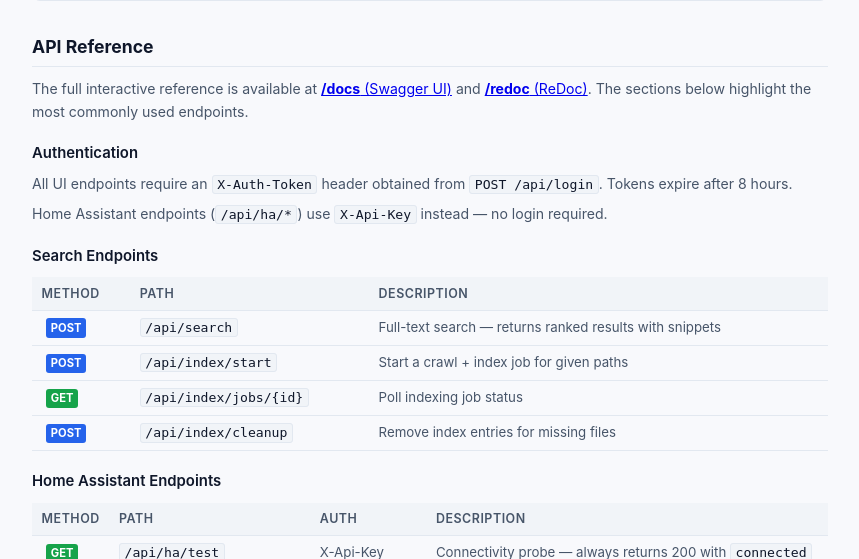
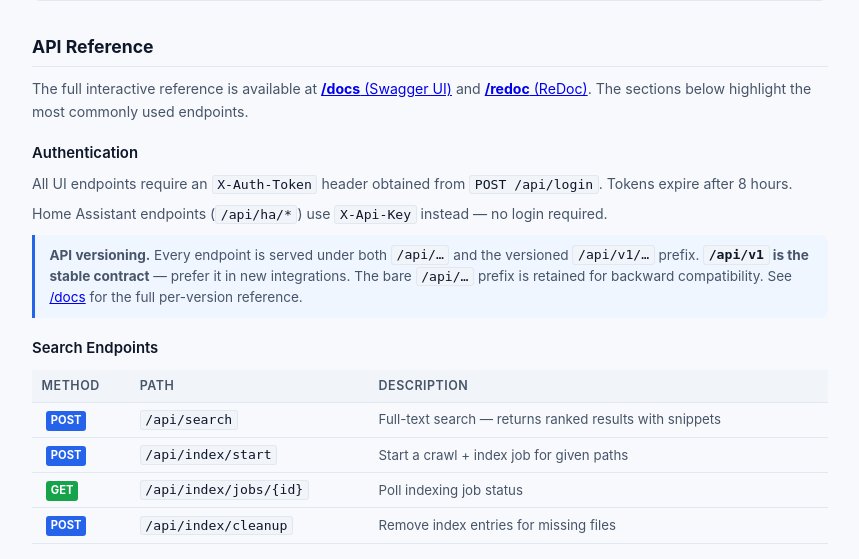
Before and after one commit to harpf/Seekr, a FastAPI app: page /wiki in a window 1280 px wide. Shown: the part 3745-4304 px from the top of the page, without its empty margins (332-1191 px from the left). Run offline with FastAPI, Linux system fonts and the light colour scheme.

Commit message:
feat(api): version routes under /api/v1 and polish OpenAPI contract
Serve every /api/* endpoint additionally under /api/v1/* via an ASGI
scope-rewrite middleware (no route duplication, no redirect). Mirror /api/*
paths into /api/v1/* in the OpenAPI schema, flag legacy paths as
deprecated-prefix, tag a few routes, and document /api/v1 as the stable
contract in the wiki. Backward compatible: /api/* paths unchanged.

Co-Authored-By: Claude Opus 4.8 (1M context) <noreply@anthropic.com>

```diff
--- a/document_search/app.py
+++ b/document_search/app.py
@@ -27,6 +27,7 @@ except ImportError:
     _psutil = None  # type: ignore[assignment]
 
 from fastapi import FastAPI, File, Form, Header, HTTPException, UploadFile
+from fastapi.openapi.utils import get_openapi
 from fastapi.responses import FileResponse, HTMLResponse
 from fastapi.staticfiles import StaticFiles
 from fastapi.templating import Jinja2Templates
@@ -99,6 +100,13 @@ _update_job: dict = {"status": "idle"}
 _BLOCKED_EXACT = {"/", "/proc", "/sys", "/dev"}
 _BLOCKED_PREFIXES = ("/proc/", "/sys/", "/dev/")
 
+# REST API versioning. Every /api/* route is also served under /api/v1/* via an
+# ASGI scope-rewrite middleware (no route duplication). /api/v1 is the stable
+# contract; the bare /api prefix is kept for backward compatibility.
+API_VERSION = "v1"
+_API_PREFIX = "/api"
+_API_V1_PREFIX = "/api/v1"
+
 
 def _check_api_key(key: str | None) -> bool:
     """Constant-time comparison to prevent timing attacks on the API key."""
@@ -324,6 +332,7 @@ def _recommend_tier(available_ram_gb: float) -> dict:
 
 _OPENAPI_TAGS = [
     {"name": "auth",   "description": "Login and session"},
+    {"name": "documents", "description": "Document marks, tags, and reindexing"},
     {"name": "search", "description": "Full-text document search"},
     {"name": "index",  "description": "Crawl and indexing jobs"},
     {"name": "ha",     "description": "Home Assistant integration — authenticate with `X-Api-Key` header"},
@@ -855,6 +864,32 @@ def create_app(db_path: str = "./document_index.db") -> FastAPI:
 
     app.add_middleware(_PrometheusMiddleware)
 
+    # ── API versioning (scope rewrite) ─────────────────────────────────
+    class _VersionRewrite:
+        """Raw-ASGI middleware: serve every /api/* route ALSO under /api/v1/*.
+
+        Rewrites an incoming /api/v1/... request path to /api/... in-place on a
+        copied scope BEFORE routing and BEFORE the metrics middleware reads the
+        route label. Registered LAST (so it is the OUTERMOST middleware and runs
+        FIRST). No route duplication, no redirect — the bare /api/* paths are
+        unchanged and remain backward compatible.
+        """
+
+        def __init__(self, app):
+            self.app = app
+
+        async def __call__(self, scope, receive, send):
+            if scope["type"] == "http":
+                path = scope.get("path", "")
+                if path == _API_V1_PREFIX or path.startswith(_API_V1_PREFIX + "/"):
+                    scope = dict(scope)
+                    new_path = _API_PREFIX + path[len(_API_V1_PREFIX):]
+                    scope["path"] = new_path
+                    scope["raw_path"] = new_path.encode("latin-1")
+            await self.app(scope, receive, send)
+
+    app.add_middleware(_VersionRewrite)
+
     # ── Auth helpers ───────────────────────────────────────────────────
     def _evict_stale_failures(now: float) -> None:
         """Drop IP keys whose failures have all aged out, and enforce a cap."""
@@ -1009,7 +1044,7 @@ def create_app(db_path: str = "./document_index.db") -> FastAPI:
         )
         return {"status": "saved", "path": str(config_path)}
 
-    @app.post("/api/login")
+    @app.post("/api/login", tags=["auth"])
     def api_login(req: LoginRequest, request: Request):
         ip = request.client.host if request.client else "unknown"
         _check_rate_limit(ip)
@@ -1025,7 +1060,7 @@ def create_app(db_path: str = "./document_index.db") -> FastAPI:
         sessions[token] = (user["id"], time.time(), role)
         return {"token": token, "username": user["username"], "role": role}
 
-    @app.get("/api/me")
+    @app.get("/api/me", tags=["auth"])
     def api_me(x_auth_token: str | None = Header(default=None)):
         if not x_auth_token or x_auth_token not in sessions:
             raise HTTPException(status_code=401, detail="Unauthorized")
@@ -1044,7 +1079,7 @@ def create_app(db_path: str = "./document_index.db") -> FastAPI:
             "preferences": db.get_preferences(user_id),
         }
 
-    @app.post("/api/documents/mark")
+    @app.post("/api/documents/mark", tags=["documents"])
     def api_mark(req: MarkRequest, x_auth_token: str | None = Header(default=None)):
         user_id = require_user(x_auth_token)
         db = store()
@@ -1055,7 +1090,7 @@ def create_app(db_path: str = "./document_index.db") -> FastAPI:
         db.set_mark(user_id, req.document_id, req.is_marked)
         return {"status": "ok"}
 
-    @app.post("/api/documents/tags")
+    @app.post("/api/documents/tags", tags=["documents"])
     def api_tags(req: TagsRequest, x_auth_token: str | None = Header(default=None)):
         user_id = require_user(x_auth_token)
         db = store()
@@ -1066,7 +1101,7 @@ def create_app(db_path: str = "./document_index.db") -> FastAPI:
         db.set_tags(user_id, req.document_id, req.tags)
         return {"status": "ok"}
 
-    @app.get("/api/tags")
+    @app.get("/api/tags", tags=["documents"])
     def api_list_tags(x_auth_token: str | None = Header(default=None)):
         user_id = require_user(x_auth_token)
         db = store()
@@ -1087,7 +1122,7 @@ def create_app(db_path: str = "./document_index.db") -> FastAPI:
         update = req.model_dump(exclude_none=True)
         return db.set_preferences(user_id, update)
 
-    @app.post("/api/documents/{document_id}/reindex")
+    @app.post("/api/documents/{document_id}/reindex", tags=["documents"])
     def api_reindex_document(document_id: int, request: Request, x_auth_token: str | None = Header(default=None)):
         user_id = require_user(x_auth_token)
         db = store()
@@ -2894,6 +2929,50 @@ def create_app(db_path: str = "./document_index.db") -> FastAPI:
         )
         return FileResponse(p)
 
+    # ── Custom OpenAPI: mirror /api/* into /api/v1/* ───────────────────
+    _VERSIONING_NOTE = (
+        "\n\n**API versioning.** Every `/api/*` endpoint is also served under "
+        "`/api/v1/*`. `/api/v1` is the stable contract — prefer it. The bare "
+        "`/api/*` prefix is retained for backward compatibility."
+    )
+
+    def _custom_openapi() -> dict:
+        if app.openapi_schema:
+            return app.openapi_schema
+        schema = get_openapi(
+            title=app.title,
+            version=app.version,
+            description=(app.description or "") + _VERSIONING_NOTE,
+            routes=app.routes,
+            tags=app.openapi_tags,
+        )
+        deprecation_note = (
+            "\n\n**Deprecated path prefix.** Prefer `/api/v1/...` — the bare "
+            "`/api/...` prefix is retained only for backward compatibility."
+        )
+        paths = schema.get("paths", {})
+        mirrored: dict = {}
+        for path, item in paths.items():
+            if not path.startswith(_API_PREFIX + "/") and path != _API_PREFIX:
+                continue
+            v1_path = _API_V1_PREFIX + path[len(_API_PREFIX):]
+            # Deep-copy the path item so v1 ops are independent of legacy ops.
+            v1_item = json.loads(json.dumps(item))
+            for _method, op in v1_item.items():
+                if isinstance(op, dict) and "operationId" in op:
+                    op["operationId"] = f"{op['operationId']}_v1"
+            mirrored[v1_path] = v1_item
+            # Append the deprecation note to the LEGACY op (in place, AFTER the
+            # deep copy, so it never leaks into the v1 mirror).
+            for _method, op in item.items():
+                if isinstance(op, dict) and "responses" in op:
+                    op["description"] = (op.get("description") or "") + deprecation_note
+        paths.update(mirrored)
+        app.openapi_schema = schema
+        return schema
+
+    app.openapi = _custom_openapi
+
     return app
 
 
--- a/document_search/web/templates/wiki.html
+++ b/document_search/web/templates/wiki.html
@@ -27,6 +27,7 @@
     .wiki-content td { padding:.4rem .6rem; border-bottom:1px solid var(--b-lo); color:var(--txt-2); vertical-align:top; }
     .wiki-content .callout { background:var(--blue-a); border-left:3px solid var(--blue); border-radius:0 8px 8px 0; padding:.6rem .9rem; margin:.6rem 0; font-size:.85rem; color:var(--txt-2); }
     .wiki-content .callout.warn { background:#fef9c3; border-left-color:var(--amber); }
+    .wiki-content .wiki-note { background:var(--blue-a); border-left:3px solid var(--blue); border-radius:0 8px 8px 0; padding:.6rem .9rem; margin:.6rem 0; font-size:.85rem; color:var(--txt-2); }
     .wiki-section { scroll-margin-top:1rem; }
     .wiki-badge { display:inline-block; background:var(--blue); color:#fff; font-size:.7rem; font-weight:700; border-radius:3px; padding:.1em .4em; vertical-align:middle; margin-left:.3rem; }
     .wiki-badge.get  { background:#16a34a; }
@@ -244,6 +245,9 @@
             <h3 id="api-auth">Authentication</h3>
             <p>All UI endpoints require an <code>X-Auth-Token</code> header obtained from <code>POST /api/login</code>. Tokens expire after 8 hours.</p>
             <p>Home Assistant endpoints (<code>/api/ha/*</code>) use <code>X-Api-Key</code> instead — no login required.</p>
+            <div class="wiki-note">
+              <strong>API versioning.</strong> Every endpoint is served under both <code>/api/&hellip;</code> and the versioned <code>/api/v1/&hellip;</code> prefix. <strong><code>/api/v1</code> is the stable contract</strong> — prefer it in new integrations. The bare <code>/api/&hellip;</code> prefix is retained for backward compatibility. See <a href="/docs" target="_blank" rel="noopener">/docs</a> for the full per-version reference.
+            </div>
 
             <h3 id="api-search">Search Endpoints</h3>
             <table>
```
Also changed, not shown: tests/test_api_versioning.py (added, +119 -0 lines).
